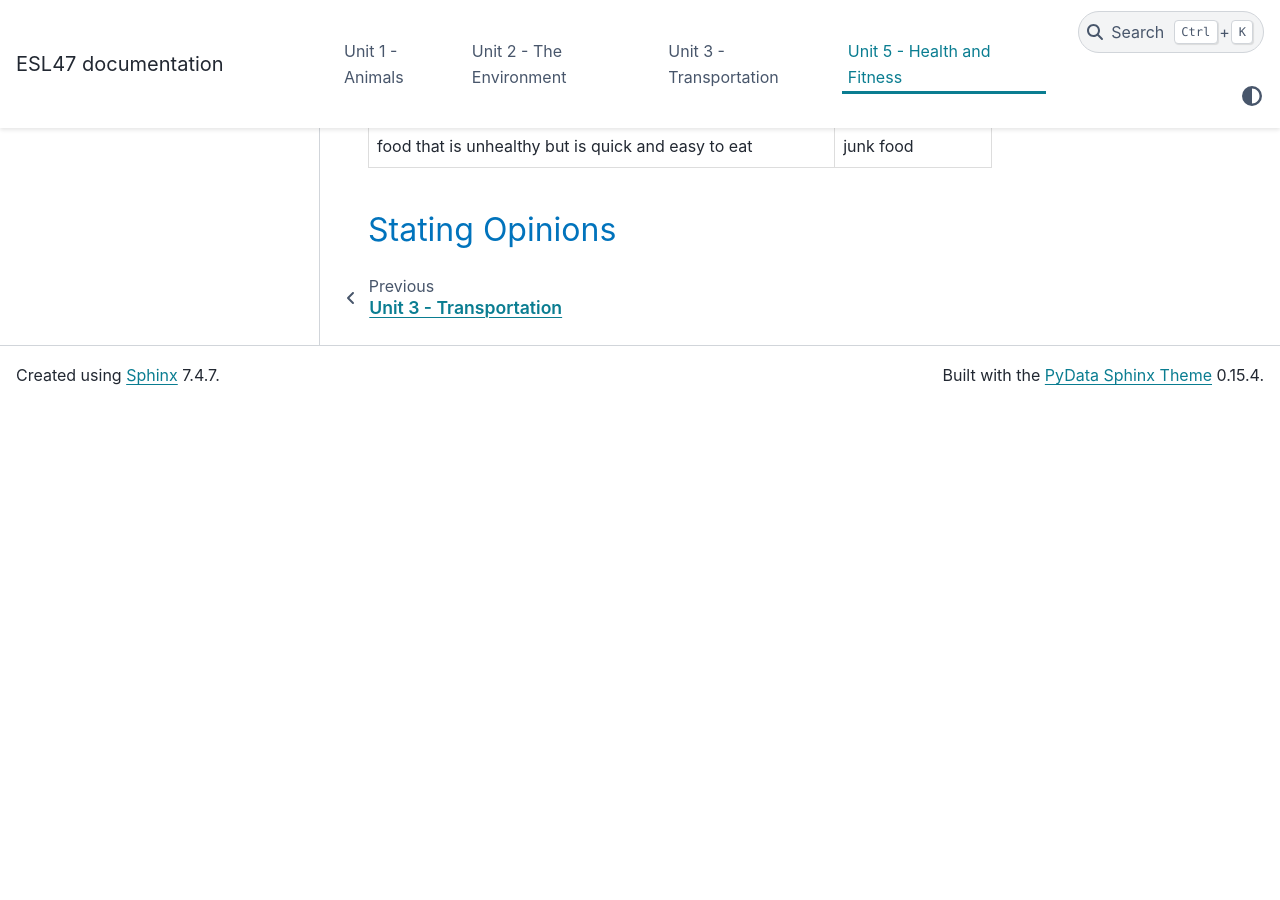
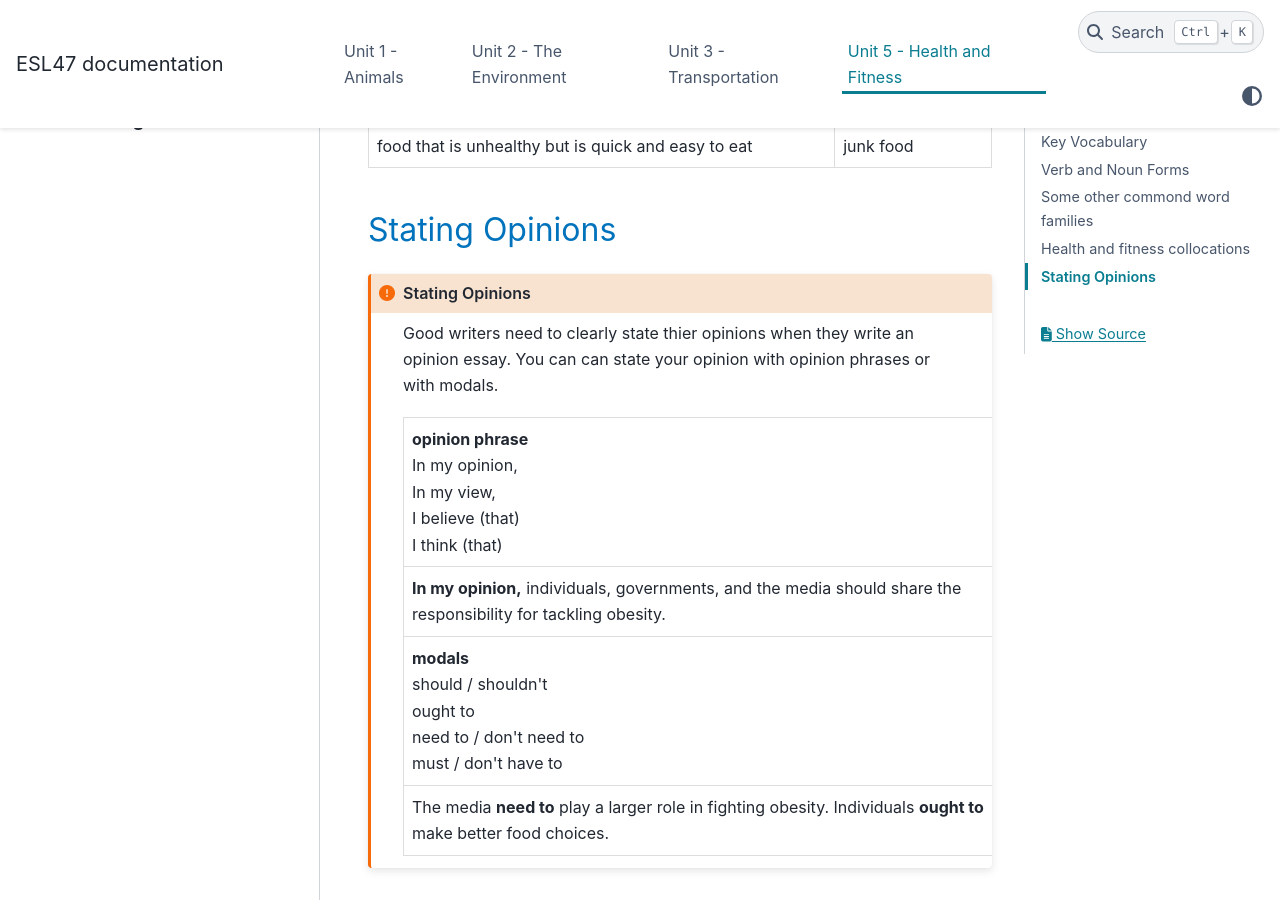
Before and after one commit to vpa24/ESL-47---Intermediate-Low-Integrated-Reading-Writing, a Sphinx documentation site: the page built from docs/source/unit5.md, in a window 1280 px wide and 900 px high, scrolled down 4564 px. Built offline with Sphinx 7.4.7 and the PyData theme 0.15.4, drawn with Linux system fonts in a browser that asks for light colours; before the commit the page ends 4969 px from its top, so only the background shows below that.

Commit message:
added title

`````diff
--- a/docs/source/unit5.md
+++ b/docs/source/unit5.md
@@ -286,7 +286,7 @@ can understand the meaning.
 
 ## Stating Opinions
 
-````{admonition}
+````{admonition} Stating Opinions
 :class: important
 
 Good writers need to clearly state thier opinions when they write an opinion essay. You can can state your opinion with opinion phrases or with modals.
`````
